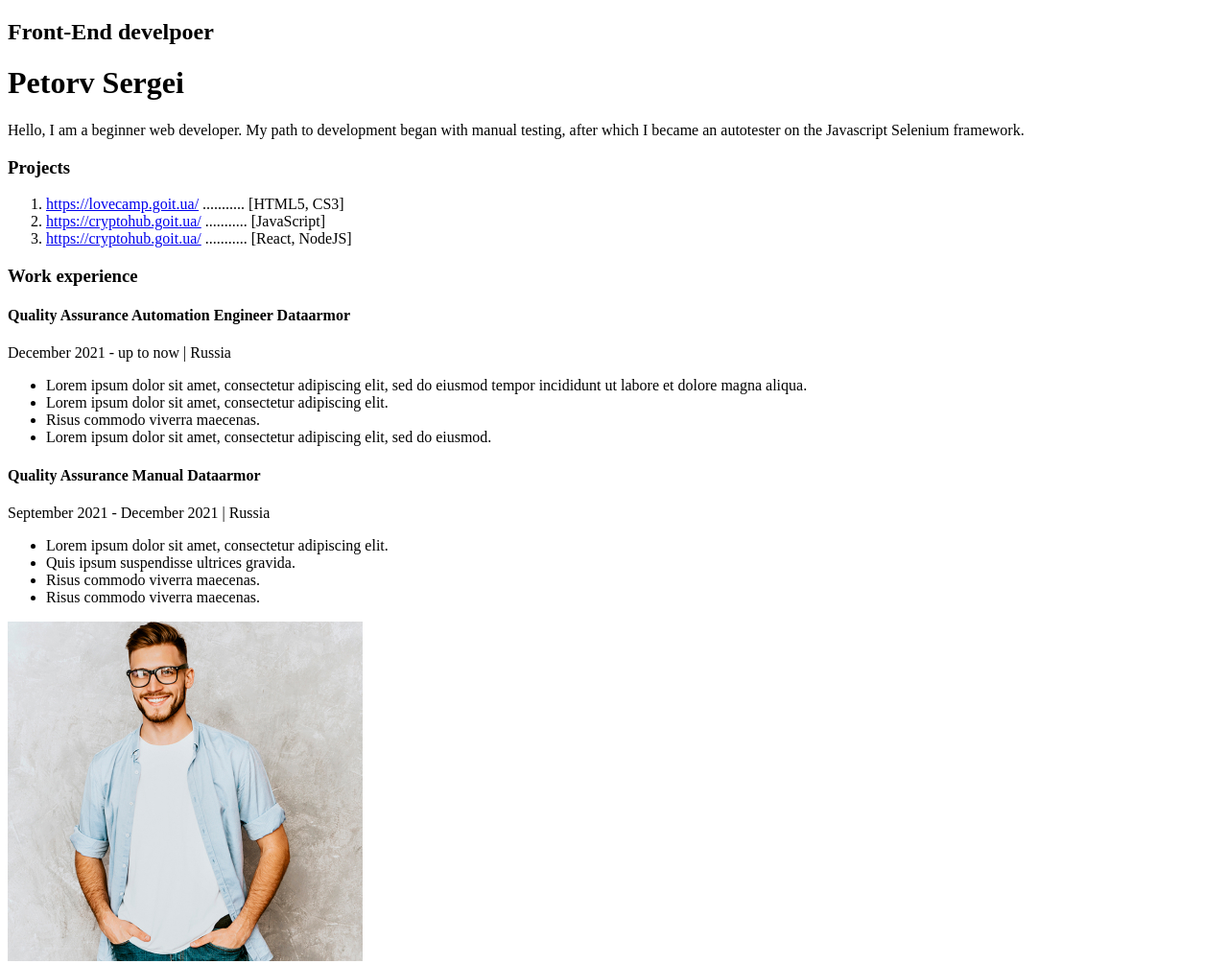
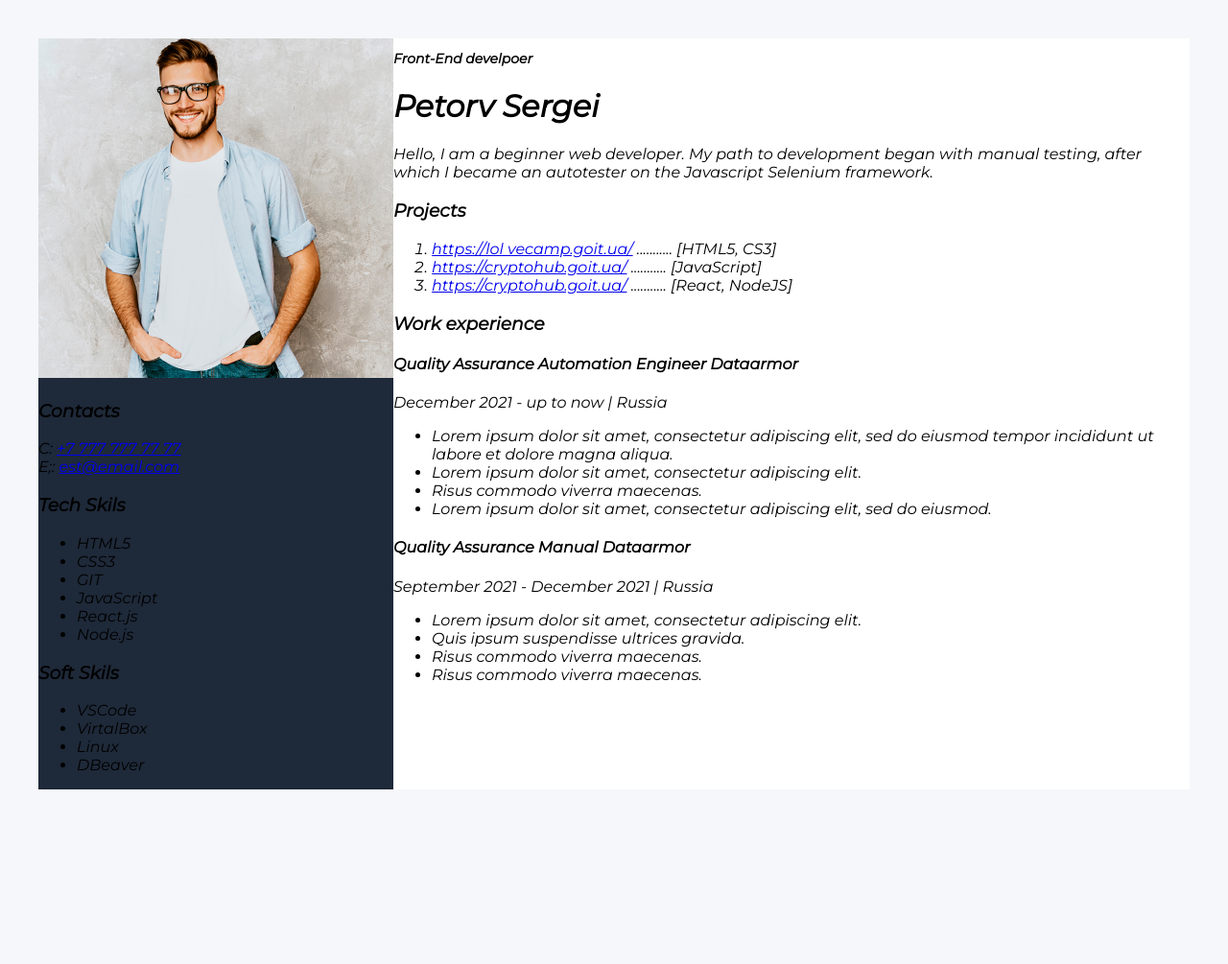
Before and after one commit to sdatv8/MyResume, a plain HTML site: page index.html in a window 1280 px wide. Shown: the top 1005 px of the page at 96% size. After the commit the page ends 863 px from the top, so only its background shows below. Drawn offline with Linux system fonts and the light colour scheme.

Commit message:
add css styles

```diff
--- /dev/null
+++ b/css/style.css
@@ -0,0 +1,36 @@
+body {
+  background-color: #F5F7FA;
+  font-family: 'Montserrat', sans-serif;
+}
+.main-conteiner{
+  display: flex;
+  flex-direction: row-reverse;     /*расположить блоки по горизонитали column  в ряд*/
+  width: 1200px;
+  background-color: #fff;
+  margin: 40px auto;               /* внешний отсутп */
+}
+
+.sidebar-section{
+  background-color: #1E2939;
+}
+.main-content-secttion{
+
+}
+
+
+.about-me-professional{
+
+  font-size: 14px;
+}
+
+.about-me-section{
+
+}
+
+.my-project-section{
+
+}
+
+.my-work-experiance{
+
+}
--- a/index.html
+++ b/index.html
@@ -4,22 +4,27 @@
     <meta charset="UTF-8">
     <meta name="viewport" content="width=device-width, inital-scale=1.0">
     <title>My resume</title>
+    <link rel="preconnect" href="https://fonts.googleapis.com">
+<link rel="preconnect" href="https://fonts.gstatic.com" crossorigin>
+<link href="https://fonts.googleapis.com/css2?family=Montserrat:ital@1&display=swap" rel="stylesheet">
+
+    <link rel="stylesheet" href="css/style.css">
 </head>
 <body>
-  <div>
-    <div>
-      <div>
-        <h2>Front-End develpoer</h2>
+  <div class="main-conteiner">
+    <div class="main-content-secttion">
+      <div class="about-me-section">
+        <h2 class="about-me-professional">Front-End develpoer</h2>
         <h1>Petorv Sergei</h1>
 
         Hello, I am a beginner web developer. My path to development began with manual testing, after which I became an autotester on the Javascript Selenium framework.
       </div>
 
-      <div>
+      <div  class="my-project-section">
         <h3>Projects</h3>
         <ol>
-          <li>
-            <a href="https://lovecamp.goit.ua/">https://lovecamp.goit.ua/</a>
+          <li >
+            <a href="https://lovecamp.goit.ua/">https://lol vecamp.goit.ua/</a>
             <span>...........</span>
             <span>[HTML5, CS3]</span>
           </li>
@@ -36,7 +41,7 @@
           </li>
         </ol>
       </div>
-      <div>
+      <div class="my-work-experiance">
         <h3>Work experience</h3>
         <div>
           <h4>Quality Assurance Automation Engineer Dataarmor</h4>
@@ -60,7 +65,7 @@
         </div>
       </div>
     </div>
-    <aside>
+    <aside class="sidebar-section">
       <img src="./img/photo.jpg" alt="my photo">
       <div>
         <h3>Contacts</h3>
```
